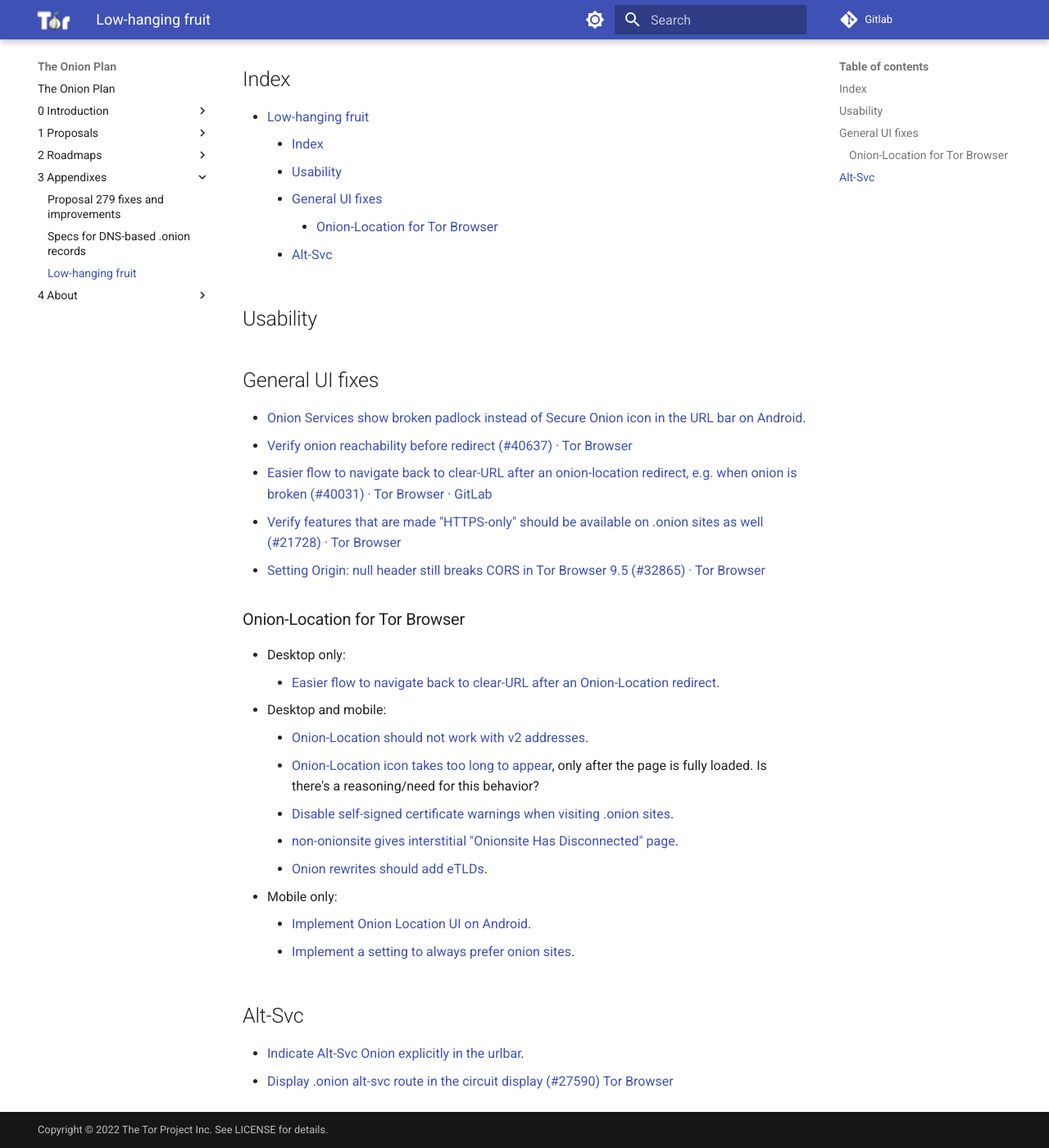
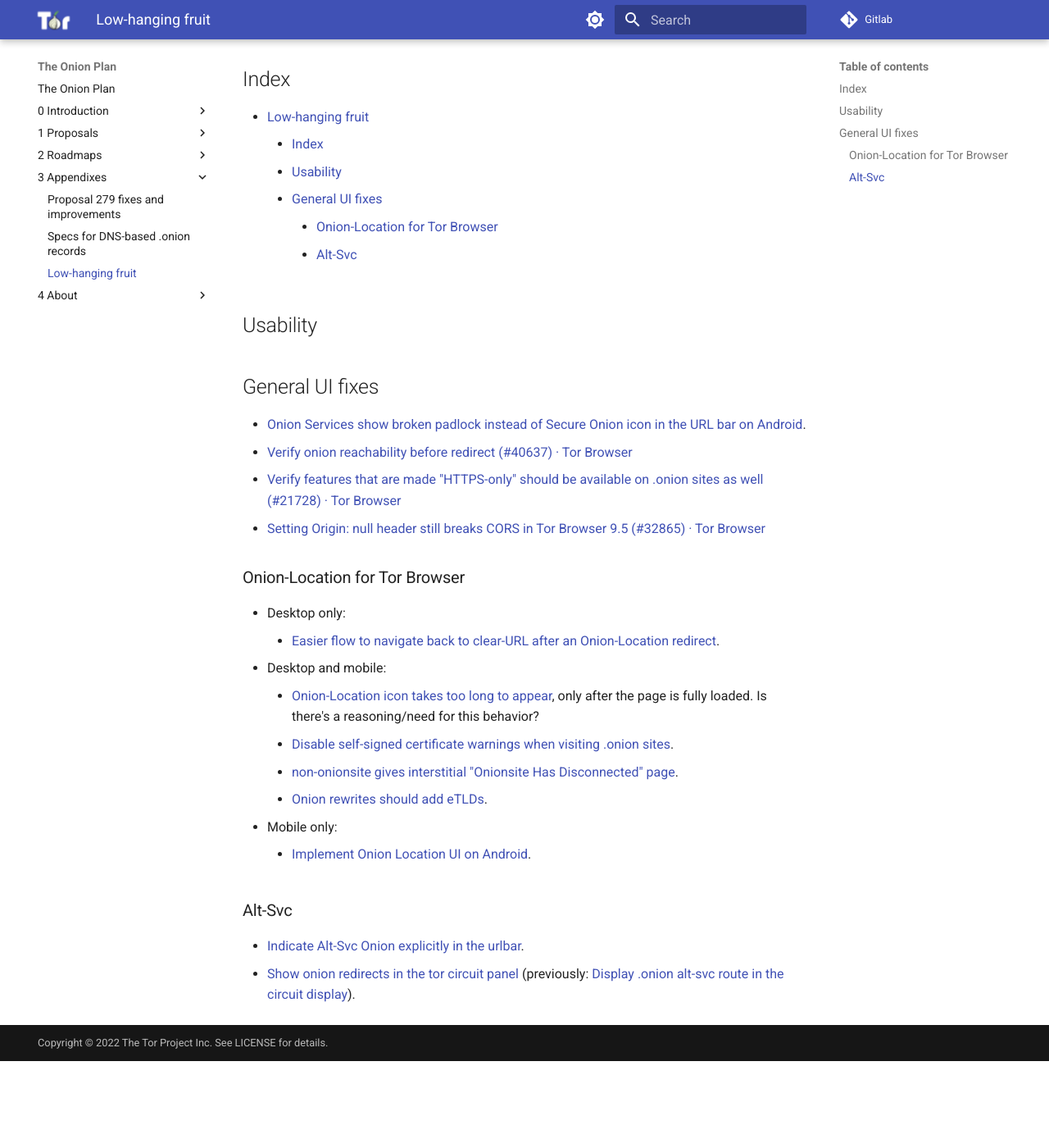
Before and after one commit to offsoc/onionplan, an MkDocs documentation site: the page built from docs/3 - Appendixes/03 - Appendix: Low-hanging fruit.md, in a window 1280 px wide and 1400 px high, scrolled down 309 px. Shown: the whole window at 82% size. Built offline with MkDocs 1.6.1 and Material for MkDocs 9.7.7, drawn with Linux system fonts in a browser that asks for light colours; after the commit the page ends 1603 px from its top, so only the background shows below that.

Commit message:
Fix: low-hanging fruit: cleanup and update

```diff
--- a/docs/3 - Appendixes/03 - Appendix: Low-hanging fruit.md
+++ b/docs/3 - Appendixes/03 - Appendix: Low-hanging fruit.md
@@ -19,25 +19,24 @@ They can be included in the roadmap from any phase.
 * [Onion Services show broken padlock instead of Secure Onion icon in the URL
   bar on Android](https://gitlab.torproject.org/tpo/applications/tor-browser/-/issues/41087).
 * [Verify onion reachability before redirect (#40637) · Tor Browser](https://gitlab.torproject.org/tpo/applications/tor-browser/-/issues/40637)
-* [Easier flow to navigate back to clear-URL after an onion-location redirect, e.g. when onion is broken (#40031) · Tor Browser · GitLab](https://gitlab.torproject.org/tpo/applications/tor-browser/-/issues/40031)
 * [Verify features that are made "HTTPS-only" should be available on .onion sites as well (#21728) · Tor Browser](https://gitlab.torproject.org/tpo/applications/tor-browser/-/issues/21728)
 * [Setting Origin: null header still breaks CORS in Tor Browser 9.5 (#32865) · Tor Browser](https://gitlab.torproject.org/tpo/applications/tor-browser/-/issues/32865)
 
 ### Onion-Location for Tor Browser
 
 * Desktop only:
-    * [Easier flow to navigate back to clear-URL after an Onion-Location redirect](https://gitlab.torproject.org/tpo/applications/tor-browser/-/issues/40031 "Easier flow to navigate back to clear-URL after an onion-location redirect, e.g. when onion is broken").
+    * [Easier flow to navigate back to clear-URL after an Onion-Location redirect](https://gitlab.torproject.org/tpo/applications/tor-browser/-/issues/40031).
 * Desktop and mobile:
-    * [Onion-Location should not work with v2 addresses](https://gitlab.torproject.org/tpo/applications/tor-browser/-/issues/40491 "Don't auto-pick a v2 address when it's in Onion-Location header").
-    * [Onion-Location icon takes too long to appear](https://gitlab.torproject.org/tpo/applications/tor-browser/-/issues/40100 "Tor Browser waits for the page to fully finish loading before showing Onion Location pill"), only after the page is fully loaded. Is there's a reasoning/need for this behavior?
-    * [Disable self-signed certificate warnings when visiting .onion sites](https://gitlab.torproject.org/tpo/applications/tor-browser/-/issues/13410 "Disable self-signed certificate warnings when visiting .onion sites").
-    * [non-onionsite gives interstitial "Onionsite Has Disconnected" page](https://gitlab.torproject.org/tpo/applications/tor-browser/-/issues/40434 "non-onionsite gives interstitial \"Onionsite Has Disconnected\" page").
+    * [Onion-Location icon takes too long to appear](https://gitlab.torproject.org/tpo/applications/tor-browser/-/issues/40100),
+      only after the page is fully loaded. Is there's a reasoning/need for this behavior?
+    * [Disable self-signed certificate warnings when visiting .onion sites](https://gitlab.torproject.org/tpo/applications/tor-browser/-/issues/13410).
+    * [non-onionsite gives interstitial "Onionsite Has Disconnected" page](https://gitlab.torproject.org/tpo/applications/tor-browser/-/issues/40434).
     * [Onion rewrites should add eTLDs](https://gitlab.torproject.org/tpo/applications/tor-browser/-/issues/41022).
-*   Mobile only:
-    * [Implement Onion Location UI on Android](https://gitlab.torproject.org/tpo/applications/tor-browser/-/issues/41230 "Implement Onion Location UI on Android").
-    * [Implement a setting to always prefer onion sites](https://gitlab.torproject.org/tpo/applications/tor-browser/-/issues/41394 "Implement a setting to always prefer onion sites").
+* Mobile only:
+    * [Implement Onion Location UI on Android](https://gitlab.torproject.org/tpo/applications/tor-browser/-/issues/41230).
 
-## Alt-Svc
+### Alt-Svc
 
-* [Indicate Alt-Svc Onion explicitly in the urlbar](https://gitlab.torproject.org/tpo/applications/tor-browser/-/issues/40587 "Indicate alt-svc onion explicitly in the urlbar").
-* [Display .onion alt-svc route in the circuit display (#27590) Tor Browser](https://gitlab.torproject.org/tpo/applications/tor-browser/-/issues/27590)
+* [Indicate Alt-Svc Onion explicitly in the urlbar](https://gitlab.torproject.org/tpo/applications/tor-browser/-/issues/40587).
+* [Show onion redirects in the tor circuit panel](https://gitlab.torproject.org/tpo/applications/tor-browser/-/issues/41703)
+  (previously: [Display .onion alt-svc route in the circuit display](https://gitlab.torproject.org/tpo/applications/tor-browser/-/issues/27590)).
```
